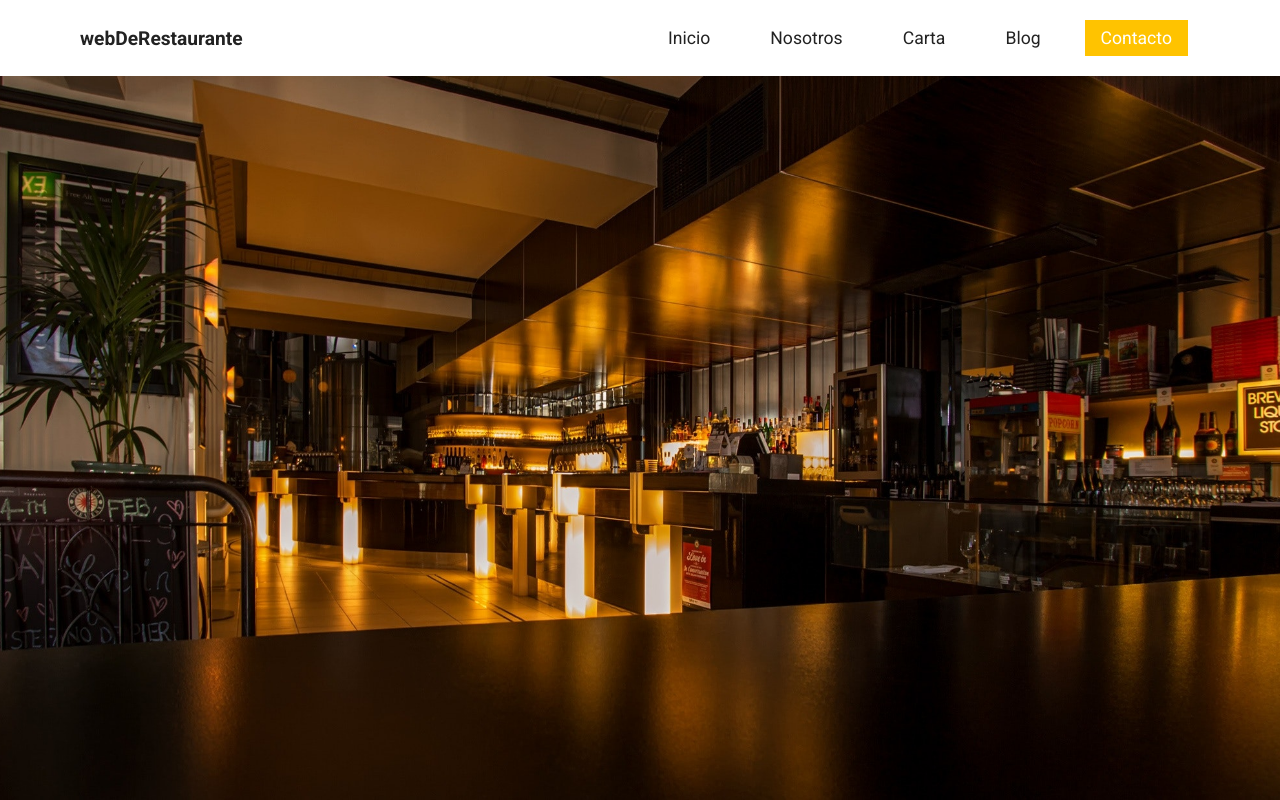
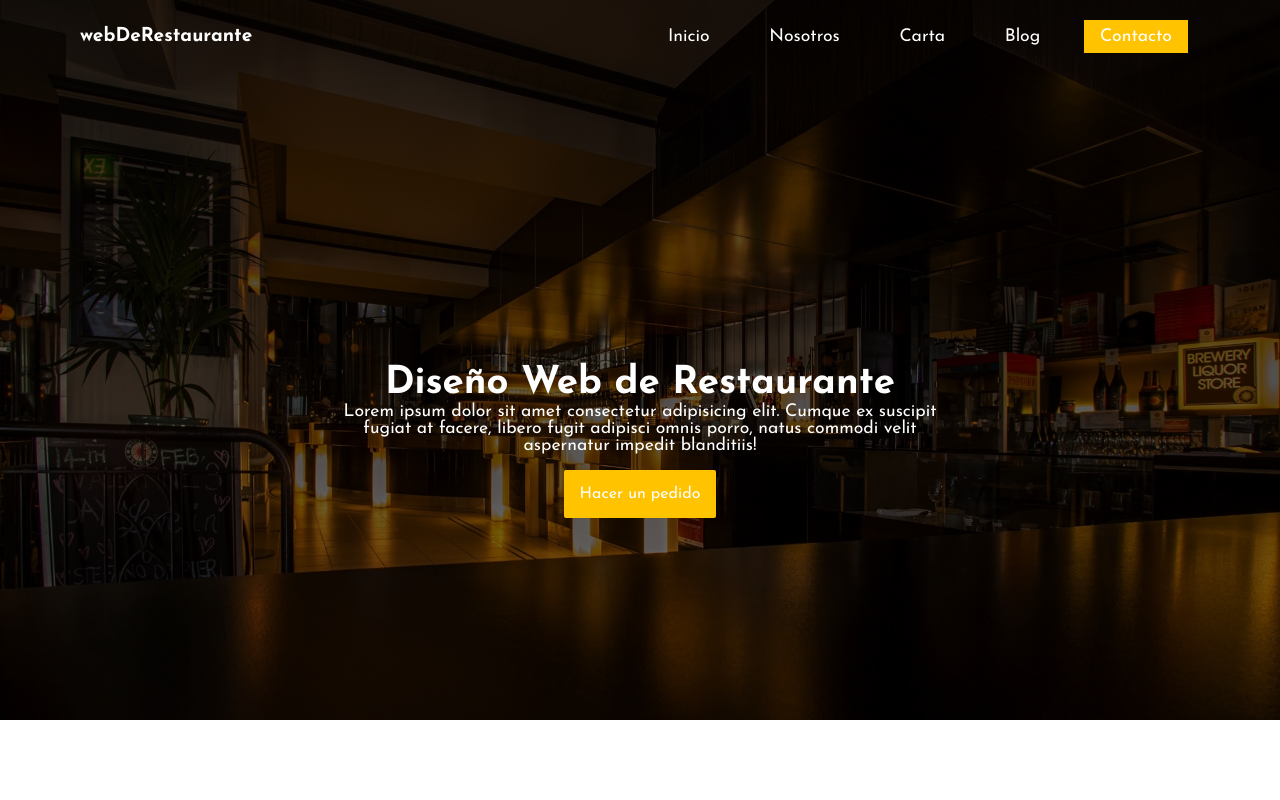
Before and after one commit to bladimir13escobar/pagina-restaurante, a plain HTML site: page index.html in a window 1280 px wide. Drawn offline with Linux system fonts and the light colour scheme; a web font is replaced by a local one.

Commit message:
main seccion hero

```diff
--- a/index.html
+++ b/index.html
@@ -11,6 +11,8 @@
 
     <link rel="preconnect" href="https://fonts.gstatic.com" crossorigin>
     <link href="https://fonts.googleapis.com/css2?family=Roboto:wght@300;400;700&display=swap" rel="stylesheet">
+    <link rel="stylesheet"
+        href="https://fonts.googleapis.com/css2?family=Josefin+Sans:wght@400;700&family=Poller+One&display=swap">
 </head>
 
 <body>
@@ -45,12 +47,21 @@
 
             </div>
         </header>
-        <div class="hero"></div>
-    </div>
 
 
-    <main class="main_section">
 
+        <main class="main_section">
+            <!-- Hero sección -->
+            <section class="hero-home-page">
+                <div class="wrap-hero-home-page">
+                    <h1>Diseño Web de Restaurante</h1>
+                    <p>Lorem ipsum dolor sit amet consectetur adipisicing elit. Cumque ex suscipit fugiat at facere,
+                        libero
+                        fugit adipisci omnis porro, natus commodi velit aspernatur impedit blanditiis!</p>
+                    <a href="/" class="cta-main">Hacer un pedido</a>
+                </div>
+            </section>
+    </div>
     </main>
     <footer class="footer">
 
--- a/style.css
+++ b/style.css
@@ -1,4 +1,4 @@
-:root{
+:root {
     --main-c: #ffc300;
     --black-c: #000;
 }
@@ -6,90 +6,103 @@
 /* Estilos generales */
 
 * {
-    font-family: 'Roboto', sans-serif;
+    /* font-family: 'Roboto', sans-serif; */
+    font-family: 'Josefin Sans', sans-serif;
     margin: 0;
     padding: 0;
 }
 
-a{
+a {
     text-decoration: none;
 }
 
-li{
+a:visited {
+    color: inherit
+}
+
+li {
     list-style: none;
 }
 
-p{
+p {
     font-size: 1.1rem;
 }
 
-h1{
+h1 {
     font-size: 2.4rem;
 }
-h2{
+
+h2 {
     font-size: 2rem;
 }
-h3{
+
+h3 {
     font-size: 1.8rem;
 }
-h4{
+
+h4 {
     font-size: 1.6rem;
 }
-h5{
+
+h5 {
     font-size: 1.4rem;
 }
-h6{
+
+h6 {
     font-size: 1.2rem;
 }
 
-/*hero*/
-.hero{
-    background: url(img/restaurante.jpg) center;
-    background-size: cover;
-    height: 100vh;
+.cta-main {
+    background-color: var(--main-c);
+    padding: 1rem 1rem;
+    color: #fff;
+    font-size: bold;
+    border-radius: 2px;
 }
 
 /* Menu Header Restaurante */
-header.main-header{
-    position: fixed;
+header.main-header {
+    position: relative;
     top: 0;
     width: 100%;
     z-index: 9999;
 }
 
-.header-wrap{
+.header-wrap {
     display: flex;
     justify-content: space-between;
     padding: 1rem;
     background-color: #fff;
     z-index: 999;
-    /* background-color: transparent; */
+    background-color: transparent;
 }
 
-.wrap-logo-header{
+.wrap-logo-header {
     display: flex;
     align-items: center;
     flex-basis: 15%;
 }
 
-.logo-header{
+.logo-header {
     font-weight: bold;
     font-size: 1.2rem;
     color: #222;
 }
 
-.nav-header{
+/* menu-heart */
+
+.nav-header {
     display: flex;
     align-items: center;
     width: 100%;
 }
 
-.wrap-nav-header{
+.wrap-nav-header {
     display: flex;
     flex-basis: 50%;
 }
 
-ul.main-menu{
+ul.main-menu {
     display: flex;
     width: 100%;
     z-index: 99;
@@ -99,7 +112,7 @@ ul.main-menu{
     font-size: 1.1rem;
 }
 
-ul.main-menu #nav-main-contact{
+ul.main-menu #nav-main-contact {
     display: flex;
     align-items: center;
     padding: .5rem 1rem;
@@ -107,47 +120,54 @@ ul.main-menu #nav-main-contact{
     color: #fff;
 }
 
-li.menu-item{
+li.menu-item {
     margin: .75rem;
     display: flex;
 }
 
-li.menu-item a{
+li.menu-item a {
     padding: .5rem 1rem;
-    color: #222
-
+    color: #fff;
 }
 
-li.menu-item a:hover{
+li.menu-item a:hover {
     color: var(--main-c)
 }
 
-i.toggle-menu{
+i.toggle-menu {
     display: none;
     background-color: #fff;
-    border:none;
+    border: none;
     z-index: 9999;
 }
 
-i.toggle-menu img{
+i.toggle-menu img {
     width: 27px;
     z-index: 99;
 }
 
-input#check{
+input#check {
     display: none;
 }
 
-@media (min-width:880px){
-    .header-wrap{
+@media (min-width:880px) {
+    .header-wrap {
         padding: .5rem 5rem;
     }
 }
-@media (max-width: 768px){
-    header{
+
+@media (min-width:768px) {
+    a.logo-header {
+        color: #fff;
+    }
+}
+
+@media (max-width: 768px) {
+    header {
         margin-bottom: 4rem;
     }
-    .header-wrap{
+
+    .header-wrap {
         position: fixed;
         width: 100%;
         background-color: #fff;
@@ -156,33 +176,46 @@ input#check{
         z-index: 9999;
         height: 60px;
     }
-    .wrap-logo-header{
+
+    .wrap-logo-header {
         position: fixed;
         z-index: 999;
         top: 3%;
         left: 3%;
-      }
-    i.toggle-menu{
+    }
+
+    .logo-header,
+    li.menu-item a {
+        color: #222;
+    }
+
+    i.toggle-menu {
         display: flex;
     }
 
-    ul.main-menu,#nav-main-contact{
+    ul.main-menu,
+    #nav-main-contact {
         display: none;
         left: 0;
         margin: 0;
         padding: 0;
     }
-    ul.main-menu{
+
+    ul.main-menu {
         position: fixed;
         background-color: #fff;
     }
-    label.checkbtn{
+
+    label.checkbtn {
         position: fixed;
         right: 3%;
         top: 3%;
         z-index: 9999;
+        cursor: pointer;
     }
-    #check:checked ~ ul{
+
+    /* cuando el check esta marcado seleccion a la lista  */
+    #check:checked~ul {
         display: flex;
         z-index: 9;
         flex-flow: column;
@@ -193,3 +226,29 @@ input#check{
         font-size: 2rem;
     }
 }
+
+/*hero section homePage*/
+.wrap-header-hero {
+    background: linear-gradient(to bottom, rgb(0 0 0 / .75), rgb(0 0 0 / .50)), url(img/restaurante.jpg);
+    background-size: cover;
+    background-repeat: no-repeat;
+    background-position: center;
+    height: 90vh;
+}
+
+.hero-home-page {
+    height: 90vh;
+    display: flex;
+    align-items: center;
+    justify-content: center;
+}
+
+.wrap-hero-home-page {
+    color: #fff;
+    text-align: center;
+    width: 50%;
+}
+
+.wrap-hero-home-page p {
+    margin-bottom: 2rem;
+}
```
